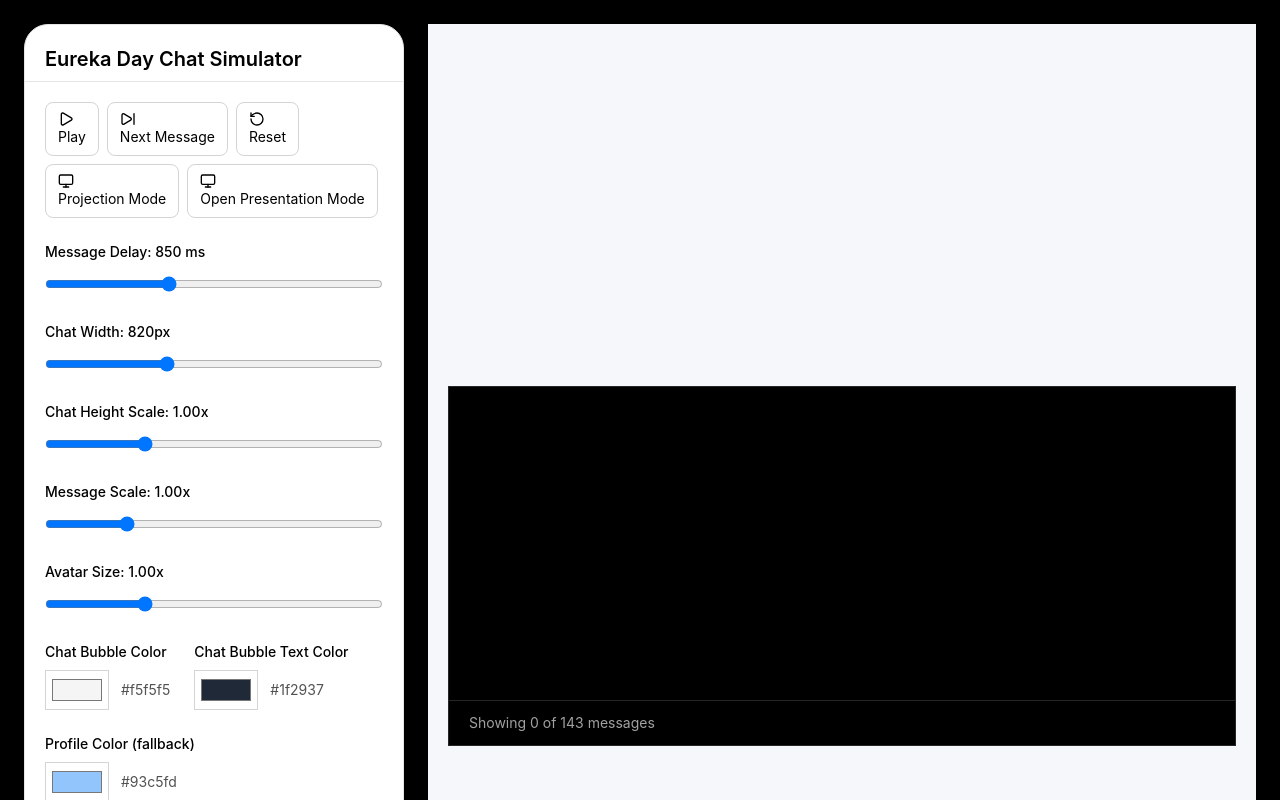
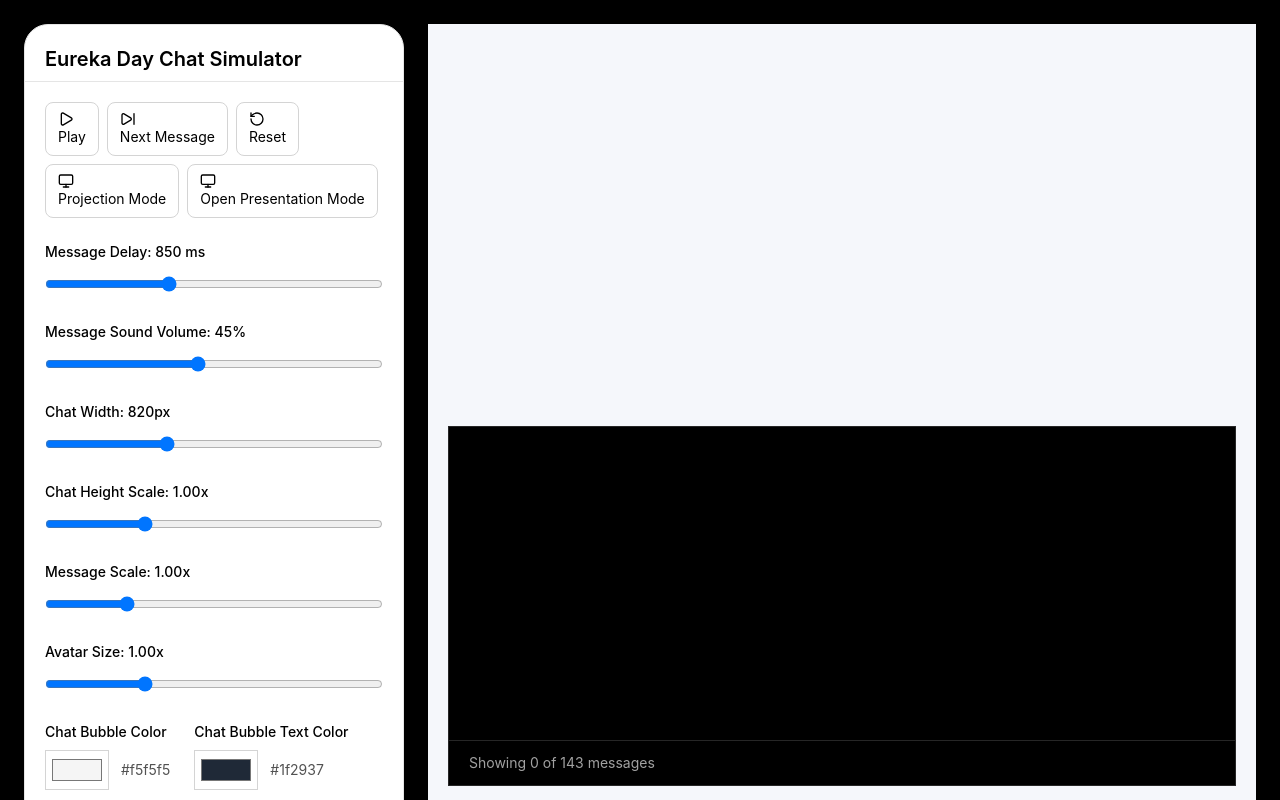
Before and after one commit to caseydalke-hue/Eureka, a React (Vite) app: page / in a window 1280 px wide. Shown: the top 800 px of the page. Built offline with nearby package versions, Linux system fonts and the light colour scheme.

Commit message:
Add volume slider back to chat simulator

```diff
--- a/src/App.tsx
+++ b/src/App.tsx
@@ -70,6 +70,7 @@ type SharedPresentationState = {
   avatarScale: number;
   chatWidth: number;
   isProjectionMode: boolean;
+  soundVolume: number;
 };
 
 const PRESENTATION_STORAGE_KEY = "eureka-day-chat-presentation-state";
@@ -581,6 +582,7 @@ export default function EurekaDayChatSimulator() {
       avatarScale: 1,
       chatWidth: 820,
       isProjectionMode: false,
+      soundVolume: 0.45,
     }),
     []
   );
@@ -608,6 +610,7 @@ export default function EurekaDayChatSimulator() {
   const [isProjectionMode, setIsProjectionMode] = useState(
     () => readSharedState(defaultSharedState).isProjectionMode
   );
+  const [soundVolume, setSoundVolume] = useState(() => readSharedState(defaultSharedState).soundVolume);
   const [projectionNotice, setProjectionNotice] = useState("");
   const [loadedAvatars, setLoadedAvatars] = useState<Set<string>>(new Set());
 
@@ -678,6 +681,7 @@ export default function EurekaDayChatSimulator() {
         avatarScale,
         chatWidth,
         isProjectionMode,
+        soundVolume,
       }),
     [
       visibleCount,
@@ -695,6 +699,7 @@ export default function EurekaDayChatSimulator() {
       avatarScale,
       chatWidth,
       isProjectionMode,
+      soundVolume,
     ]
   );
 
@@ -715,6 +720,7 @@ export default function EurekaDayChatSimulator() {
     setAvatarScale(next.avatarScale);
     setChatWidth(next.chatWidth);
     setIsProjectionMode(next.isProjectionMode);
+    setSoundVolume(next.soundVolume);
 
     window.setTimeout(() => {
       isApplyingRemoteStateRef.current = false;
@@ -825,12 +831,12 @@ export default function EurekaDayChatSimulator() {
 
   const playSound = (audioRef: React.RefObject<HTMLAudioElement | null>) => {
     const audio = audioRef.current;
-    if (!audio || !hasInteractedRef.current) return;
+    if (!audio || !hasInteractedRef.current || soundVolume <= 0) return;
 
     try {
       audio.pause();
       audio.currentTime = 0;
-      audio.volume = 0.45;
+      audio.volume = soundVolume;
       void audio.play();
     } catch {
       // ignore browser playback failures
@@ -849,7 +855,7 @@ export default function EurekaDayChatSimulator() {
     }
 
     lastPlayedVisibleCountRef.current = visibleCount;
-  }, [visibleCount, messages]);
+  }, [visibleCount, messages, soundVolume]);
 
   const scheduleNext = () => {
     if (timerRef.current) window.clearTimeout(timerRef.current);
@@ -1074,6 +1080,20 @@ export default function EurekaDayChatSimulator() {
                   </div>
 
                   <div className="space-y-2">
+                    <div className="text-sm font-medium text-neutral-300">Message Sound Volume: {Math.round(soundVolume * 100)}%</div>
+                    <Slider
+                      min={0}
+                      max={1}
+                      step={0.05}
+                      value={[soundVolume]}
+                      onValueChange={(v: number[]) => {
+                        hasInteractedRef.current = true;
+                        setSoundVolume(v[0]);
+                      }}
+                    />
+                  </div>
+
+                  <div className="space-y-2">
                     <div className="text-sm font-medium text-neutral-300">Chat Width: {chatWidth}px</div>
                     <Slider
                       min={500}
@@ -1379,6 +1399,20 @@ export default function EurekaDayChatSimulator() {
             </div>
 
             <div className="space-y-3">
+              <div className="text-sm font-medium">Message Sound Volume: {Math.round(soundVolume * 100)}%</div>
+              <Slider
+                min={0}
+                max={1}
+                step={0.05}
+                value={[soundVolume]}
+                onValueChange={(v: number[]) => {
+                  hasInteractedRef.current = true;
+                  setSoundVolume(v[0]);
+                }}
+              />
+            </div>
+
+            <div className="space-y-3">
               <div className="text-sm font-medium">Chat Width: {chatWidth}px</div>
               <Slider
                 min={500}
```
